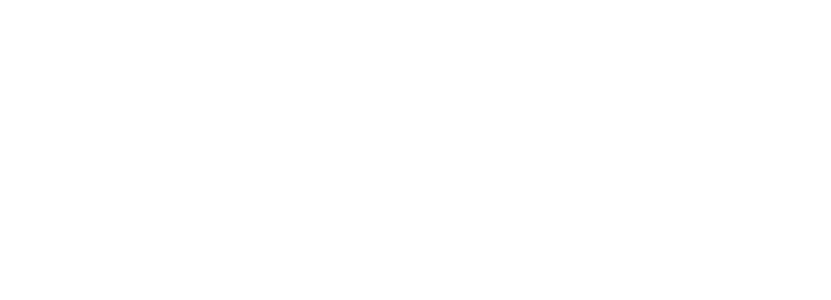
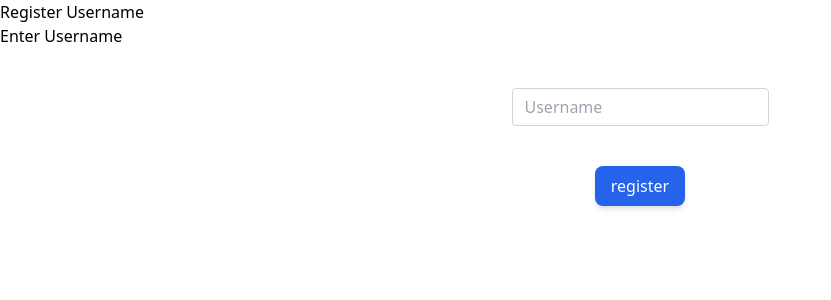
Before and after one commit to Yoon6/pknu-live-coaching, a React (Create React App) app: page /register in a window 1280 px wide. Before the commit this address had no page. Shown: the top 300 px of the page, without its empty margins (0-831 px from the left). Built offline with nearby package versions, Linux system fonts and the light colour scheme.

Commit message:
added dashboard, register pages. also added API calls to servers for login, register, get projects. also added jsonwebtokens

```diff
--- a/package.json
+++ b/package.json
@@ -9,11 +9,15 @@
     "@uiw/react-textarea-code-editor": "^2.0.2",
     "autoprefixer": "^10.4.7",
     "axios": "^0.27.2",
+    "buffer": "^6.0.3",
+    "jsonwebtoken": "^8.5.1",
     "postcss": "^8.4.14",
     "react": "^18.1.0",
     "react-dom": "^18.1.0",
     "react-router-dom": "^6.3.0",
     "react-scripts": "5.0.1",
+    "stream": "^0.0.2",
+    "styled-components": "^5.3.6",
     "tailwindcss": "^3.0.24",
     "web-vitals": "^2.1.4"
   },
--- a/src/App.js
+++ b/src/App.js
@@ -4,6 +4,8 @@
 import Editor from "./Editor";
 import UserStore from "./UserStore";
 import TeacherEditor from "./TeacherEditor";
+import Dashboard from "./Dashboard";
+import Register from "./Register";
 
 function App() {
     return (
@@ -13,6 +15,8 @@
                     <Route path="/" element={<Login/>}/>
                     <Route path="/workspace" element={<Editor/>}/>
                     <Route path="/teacher" element={<TeacherEditor/>}/>
+                    <Route path="/dashboard" element={<Dashboard/>}/>
+                    <Route path="/register" element={<Register/>}/>
                 </Routes>
             </div>
         </UserStore>
--- /dev/null
+++ b/src/Dashboard.js
@@ -0,0 +1,117 @@
+import axios from 'axios';
+import React from 'react';
+import { useEffect } from 'react';
+import {useNavigate} from 'react-router-dom'
+import styled from 'styled-components';
+import jwt from 'jsonwebtoken'
+
+import "./tailwindcss.css";
+
+
+const Dashboard = () => {
+    // app router history hook
+    let data
+    let navigate = useNavigate()
+    //get all user's project
+    async function fetchprojects(){
+        try {
+            const options = {
+                method: 'GET',
+                url: 'http://localhost:8002/users/getprojects',
+                headers: {
+                    'x-access-token': localStorage.getItem('token')
+                },
+            }
+            data = await axios(options)
+
+        } catch (error) {
+
+        }
+
+    }
+
+    useEffect(()=>{
+        const token = localStorage.getItem('token')
+        if(token){
+            const user = jwt.decode(token)
+            if(!user){
+                localStorage.removeItem('token')
+                navigate('/login')
+            } else {
+                // get projects from server
+                fetchprojects()
+            }
+        }
+    })
+    const onclick = async ()=>{
+        //create new project
+        try {
+            const options = {
+                method: 'POST',
+                url: 'http"//localhost:8002/users/newproject',
+                headers:{
+                    'x-access-token': localStorage.getItem('token')
+                },
+                data: {
+                    title: 'new project javascript',
+                    language_id: 63
+                }
+            }
+            const newproject = await axios(options)
+            localStorage.setItem('newproject',newproject)
+            //go to project editor screen
+            window.location.href = '/workspace'
+
+        } catch (error) {
+
+        }
+    }
+    const onclick2 = async (projectid)=> {
+        localStorage.setItem('currentproject',projectid)
+        window.location.href = '/workspace'
+    }
+
+    return (
+        <div>
+            <h1>User's Dashboard</h1>
+            <ProjectList>
+                <Project
+                    onClick={onclick}
+                >
+                    <h4><b>Create New Project</b></h4>
+
+                </Project>
+                {data.map(projId => {
+                    return (
+                        <Project
+                        onClick={onclick2(projId._id)}>
+                            <h4><b>{projId.name}</b></h4>
+                            <h>{projId.lang}</h>
+                        </Project>
+                    )
+                })}
+            </ProjectList>
+        </div>
+    )
+
+}
+
+const Project = styled.button`
+    display: flex;
+    flex-direction: column;
+    align-items: flex-start;
+    padding: 10px 149px 10px 10px;
+    gap: 5px;
+    width: 326px;
+
+    background: #D7D7D7;
+`
+
+const ProjectList = styled.div`
+    display: flex;
+    flex-direction: column;
+    align-items: flex-start;
+    gap: 10px;
+`
+
+export default Dashboard;
--- a/src/Editor.js
+++ b/src/Editor.js
@@ -5,7 +5,7 @@
 import axios from "axios";
 
 const getUserSrc = async (user) => {
-    return await axios.get(`http://210.110.136.112/users/srcfile?id=${user}`);
+    return await axios.get(`http://localhost:8002/users/srcfile?id=${user}`);
 }
 const compile = async (user) => {
     return await axios.get(`http://210.110.136.112/users/compile?id=${user}`);
@@ -17,10 +17,11 @@
     const [result, setResult] = React.useState("");
     const [username, setUsername] = React.useState(context.username);
     const ws = new WebSocket("ws://210.110.136.112/ws");
+    const token = localStorage.getItem('token')
 
 
     if (username === '') {
-        setUsername(localStorage.getItem('user'));
+        setUsername(token.username);
     }
 
     getUserSrc(username).then(r => setCode(r.data.data));
@@ -61,15 +62,6 @@
                                       d="M17 8l4 4m0 0l-4 4m4-4H3"/>
                             </svg>
                         </li>
-                        <li className="flex justify-between p-3 hover:bg-blue-600 hover:text-blue-200">
-                            New File
-                            <svg xmlns="http://www.w3.org/2000/svg" className="w-6 h-6 text-blue-600" fill="none"
-                                 viewBox="0 0 24 24"
-                                 stroke="currentColor">
-                                <path stroke-linecap="round" stroke-linejoin="round" stroke-width="2"
-                                      d="M11 5H6a2 2 0 00-2 2v11a2 2 0 002 2h11a2 2 0 002-2v-5m-1.414-9.414a2 2 0 112.828 2.828L11.828 15H9v-2.828l8.586-8.586z"/>
-                            </svg>
-                        </li>
                         <li className="flex items-center justify-between p-3 hover:bg-blue-600 hover:text-blue-200">
                             source.c
                         </li>
--- /dev/null
+++ b/src/Register.js
@@ -0,0 +1,16 @@
+import React from 'react';
+import RegisterPage from './RegisterPage';
+import "./tailwindcss.css";
+
+const Register = () => {
+
+    return (
+        <div>
+            <h1>Register Username</h1>
+            <RegisterPage/>
+        </div>
+    )
+
+}
+
+export default Register;
--- /dev/null
+++ b/src/RegisterPage.js
@@ -0,0 +1,69 @@
+import React, {useContext, useState} from "react";
+import {Link} from "react-router-dom";
+import axios from 'axios';
+
+
+const RegisterPage = () => {
+
+    const [id, setId] = useState('');
+
+    const onChange = (e) => {
+        setId(e.target.value);
+    }
+
+    const onClick = async() => {
+        const options = {
+            method: 'post',
+            url: 'http://localhost:8002/users/register',
+            headers: {
+                'Content-Type': 'application/json'
+            },
+            data: {
+                user_id: id
+            }
+        }
+        try {
+        console.log('niqqers')
+         let output = await axios(options)
+         console.log(output)
+        } catch (error) {
+            console.error(error)
+        }
+    }
+   return(
+    <div>
+    <h2>Enter Username</h2>
+    <div className="m-10"></div>
+            <input
+                className="
+                    form-control
+                    block
+                    px-3
+                    py-1.5
+                    text-base
+                    font-normal
+                    text-gray-700
+                    bg-white bg-clip-padding
+                    border border-solid border-gray-300
+                    rounded
+                    transition
+                    ease-in-out
+                    m-auto
+                    focus:text-gray-700 focus:bg-white focus:border-blue-600 focus:outline-none
+                    "
+                onChange={onChange} value={id} placeholder="Username"
+            />
+            <div className="m-10"></div>
+            <Link to="/">
+                <button
+                    className="py-2 px-4 block rounded-lg shadow-md text-white bg-blue-600 m-auto hover:bg-blue-800"
+                    onClick={onClick}
+                >register
+                </button>
+            </Link>
+    </div>
+   )
+}
+
+
+export default RegisterPage;
--- a/src/login.js
+++ b/src/login.js
@@ -1,8 +1,11 @@
 import React, {useContext, useState} from "react";
 import {User} from "./User";
-import {Link, useNavigate} from "react-router-dom";
+import {Link} from "react-router-dom";
 import {UserContext} from "./UserStore";
 import "./tailwindcss.css";
+import axios from "axios";
+
+
 
 function Login() {
 
@@ -16,11 +19,31 @@
         setId(e.target.value);
     }
 
+
+
     const onClick = () => {
-        let user = new User(id, '');
-        context.setUsername(id);
+        //let user = new User(id, '');
+        //context.setUsername(id);
+        async function loginuser(){
+            const options = {
+                method: 'POST',
+                url: 'http://localhost:8002/users/login',
+                headers: {
+                    'Content-Type': 'application/json',
+                },
+                data: {
+                    id
+                }
+            }
+            const response = await axios(options)
+            if(response.user){
+                localStorage.setItem('token', response.user)
+                window.location.href = '/dashboard'
+            }else{
+                console.log('invalid username')
+            }
+        }
     }
-    let navigate = useNavigate();
 
     return (
         <div>
@@ -51,16 +74,17 @@
                     focus:text-gray-700 focus:bg-white focus:border-blue-600 focus:outline-none
                     "
                 onChange={onChange} value={id} placeholder="Username"
-                onKeyPress={(e) => {onClick(); if(e.key==='Enter') navigate('/workspace');}}
             />
             <div className="m-10"></div>
-
-            {/*라우터 페이지 이동 Link*/}
-            <Link to="/workspace">
+            <button
+                className="py-2 px-4 block rounded-lg shadow-md text-white bg-blue-600 m-auto hover:bg-blue-800"
+                onClick={onClick}
+            >Login
+            </button>
+            <Link to="/register">
                 <button
                     className="py-2 px-4 block rounded-lg shadow-md text-white bg-blue-600 m-auto hover:bg-blue-800"
-                    onClick={onClick}
-                >Login
+                >Register
                 </button>
             </Link>
         </div>
```
Also changed, not shown: 1 other file (tests, documents, lock files or other folders).
